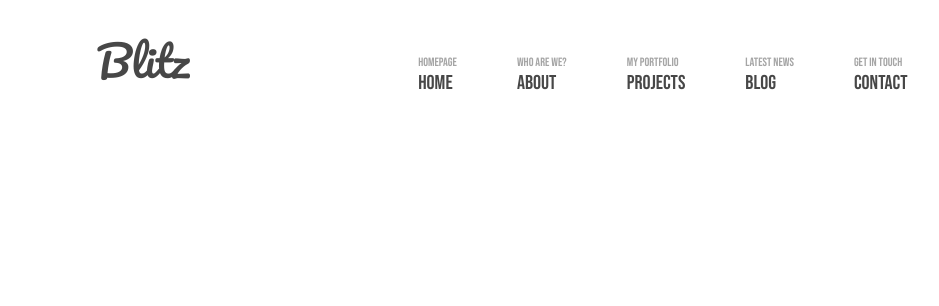
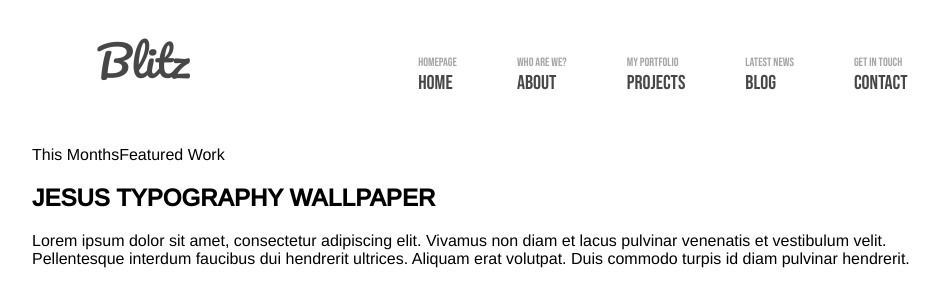
Before and after one commit to jedi-solder/blitz, a website: page index.html in a window 1280 px wide. Shown: the whole page, without its empty margins (138-1077 px from the left). Drawn offline with nearby package versions, Linux system fonts and the light colour scheme.

Commit message:
text for slyder

```diff
--- a/index.html
+++ b/index.html
@@ -47,6 +47,26 @@
         </div>
     </header>
     <main>
+        <section class="slider-section outer-block">
+            <div class="inner-block">
+                <div class="slider-section__slider">
+                    <div class="slider-section__slider_text"><span>This Months</span>Featured Work</div>
+                    <div class="slider-section__slider_pagination">
+                        <a href="#" class="slider-section__slider_pagination-item"></a>
+                        <a href="#" class="slider-section__slider_pagination-item"></a>
+                        <a href="#" class="slider-section__slider_pagination-item"></a>
+                        <a href="#" class="slider-section__slider_pagination-item"></a>
+                    </div>
+                </div>
+                <div class="slider-section__text">
+                    <h2 class="slider-section__text_header">JESUS TYPOGRAPHY WALLPAPER</h2>
+                    <div class="slider-section__text_content">Lorem ipsum dolor sit amet, consectetur adipiscing elit.
+                        Vivamus non diam et lacus pulvinar venenatis et vestibulum velit. Pellentesque interdum faucibus dui hendrerit ultrices.
+                        Aliquam erat volutpat. Duis commodo turpis id diam pulvinar hendrerit.
+                    </div>
+                </div>
+            </div>
+        </section>
 
     </main>
     <footer></footer>
```
Also changed, not shown: img/slider1.png (added).
